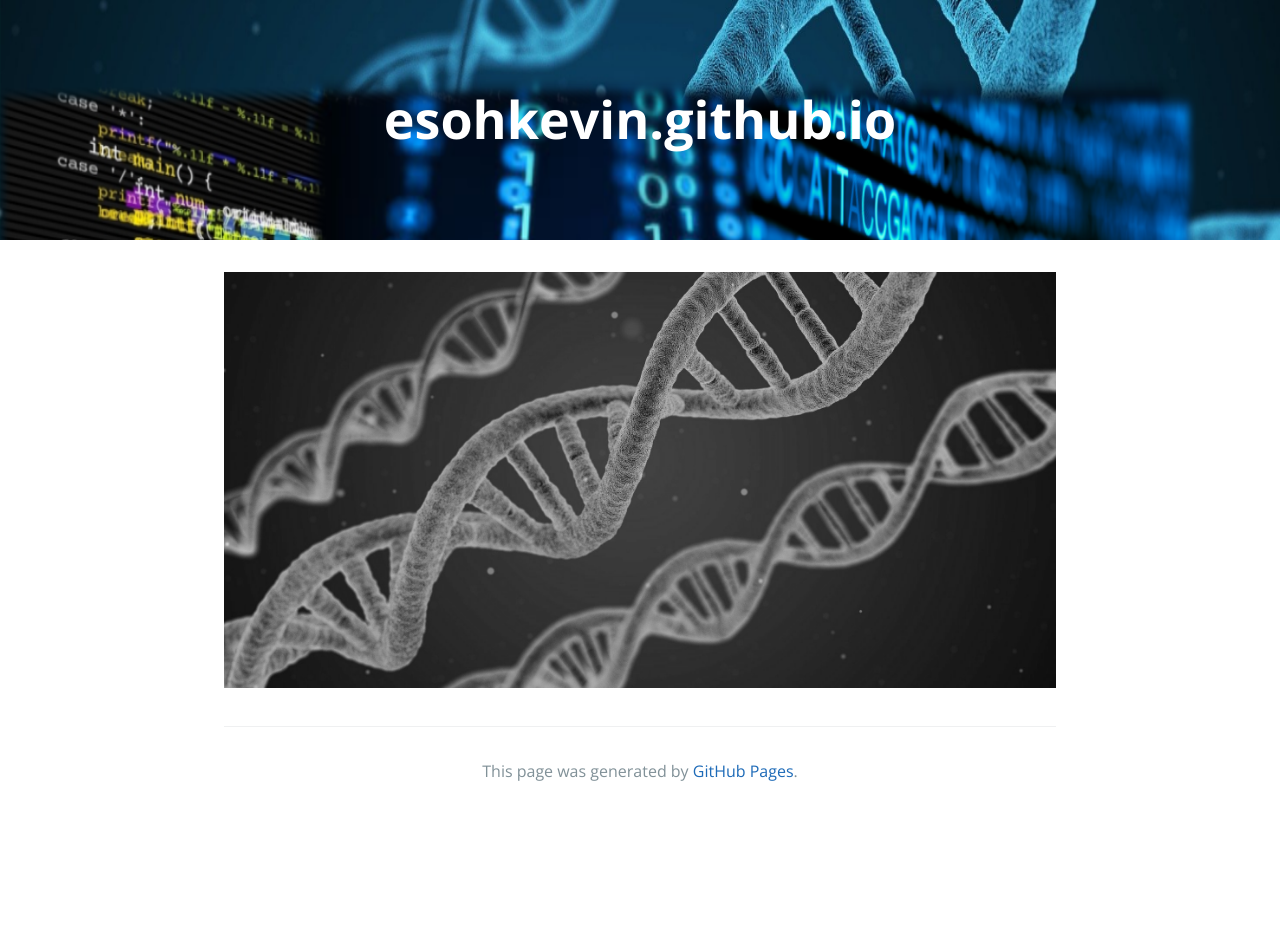
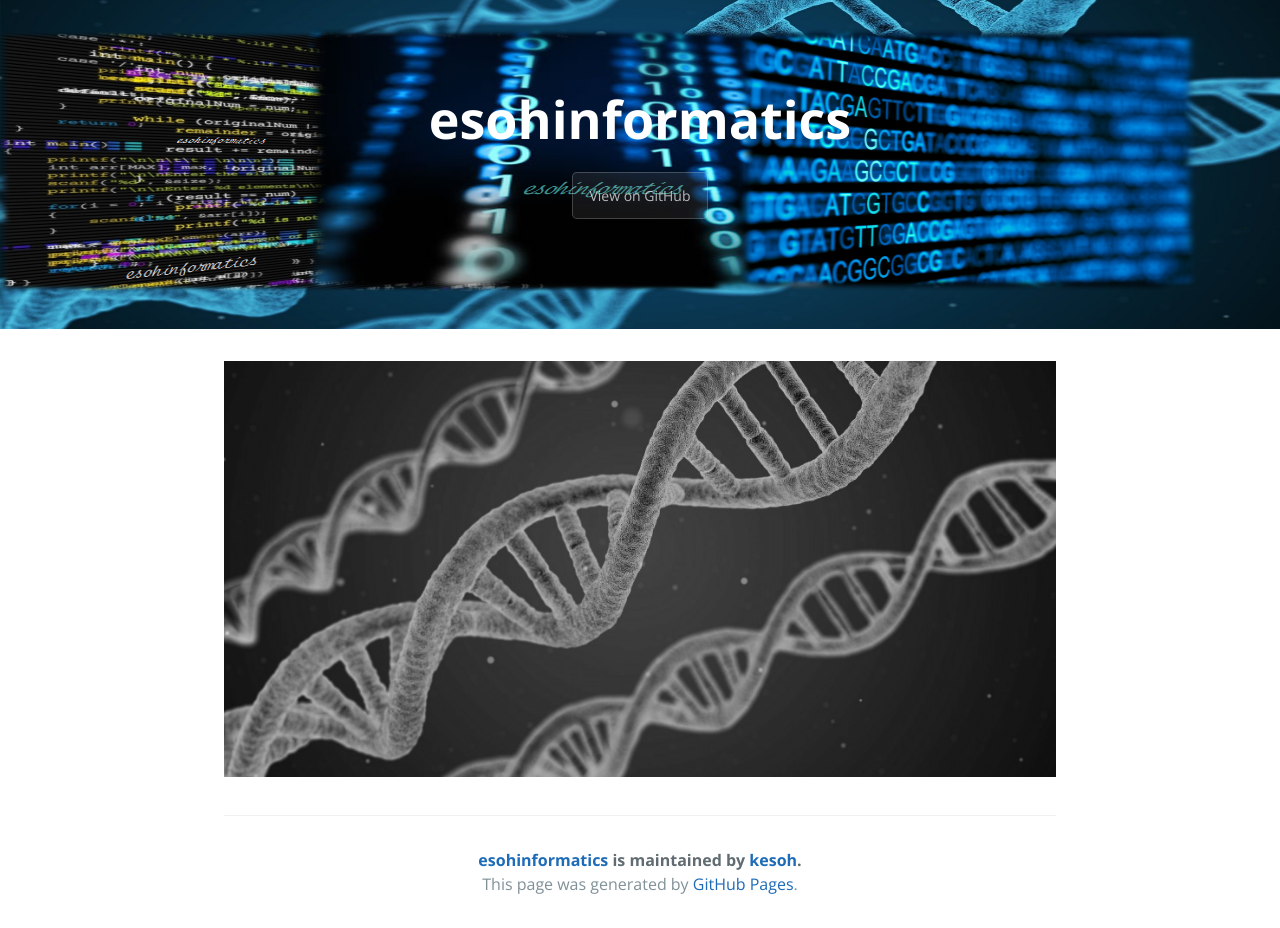
Before and after one commit to esohkevin/esohkevin.github.io, a Jekyll site: the page built from docs/index.md, in a window 1280 px wide. Built offline with Jekyll 4.4.1, drawn with Linux system fonts in a browser that asks for light colours; the repository's description, which GitHub fills in, is left out; before the commit the page ends 900 px from its top, so only the background shows below that; some of the changed lines change nothing that is shown.

Commit message:
modified gem

```diff
--- a/docs/_config.yml
+++ b/docs/_config.yml
@@ -18,4 +18,137 @@
 # You can create any custom variable you would like, and they will be accessible
 # in the templates via {{ site.myvariable }}.
 
-remote_theme: chrisrhymes/bulma-clean-theme
+title: esohinformatics
+author:
+  name: Kevin Esoh
+  email: esohkev@gmail.com
+description: > # this means to ignore newlines until "show_excerpts:"
+
+show_excerpts: false # set to true to show excerpts on the homepage
+show_drafts: true
+show_downloads: false
+google_analytics: true
+
+domain: esohinformatics
+url: "https://esohinformatics.com" # the base hostname & protocol for your site, e.g. http://example.com
+
+github:
+  owner_url: https://github.com/esohkevin
+  owner_name: kesoh
+  repository_url: https://github.com/esohkevin/esohkevin.github.io
+  repository_name: esohinformatics
+  is_project_page: true
+  baseurl: https://esohinformatics.com
+
+buttons:
+  zip_title: View on GitHub
+  github_hide: false
+
+pages:
+  baseurl: https://esohkevin.github.io
+  home: /index.html
+  about: /about.html
+  contact: /contact.html
+
+
+# point to my logo
+logourl: /assets/img/esoh.png
+logoalt: esohlogo
+
+# Navigation
+# List links that should appear in the site sidebar here
+navigation:
+- text: Introduction
+  internal: true
+  url: ./
+- text: Add a new page
+  internal: true
+  url: add-a-new-page
+- text: Configure the Guide
+  internal: true
+  url: configure-the-guide
+- text: GitHub Setup
+  internal: true
+  url: github
+- text: Create a Glossary
+  glossary: true
+- text: Edit this Repo
+  internal: false
+  url: https://esohinformatics.github.io
+
+# If you want to link only specific pages in your header, uncomment
+# this and add the path to the pages in order as they should show up
+#header_pages:
+# - about.md
+
+# Build settings
+theme: jekyll-theme-cayman
+#minima
+#  - jekyll-theme-hacker
+#  - minimal-mistakes-jekyll
+
+#remote_theme: pages-themes/hacker@v0.2.0
+
+plugins:
+  - jekyll-feed
+  - jekyll-seo-tag
+#  - jekyll-remote-theme
+
+# Minima date format
+# refer to https://shopify.github.io/liquid/filters/date/ if you want to customize this
+minima:
+  date_format: "%b %-d, %Y"
+
+# generate social links in footer
+social_links:
+  twitter: EsohKevin
+  github:  esohkevin
+  # devto: jekyll
+  # dribbble: jekyll
+  # facebook: jekyll
+  # flickr:   jekyll
+  # instagram: jekyll
+  linkedin: Kevin-Esoh
+  # pinterest: jekyll
+  # youtube: jekyll
+  # youtube_channel: UC8CXR0-3I70i1tfPg1PAE1g
+  youtube_channel_name: esohinformatics
+  # telegram: jekyll
+  # googleplus: +jekyll
+  # microdotblog: jekyll
+  # keybase: jekyll
+  # google_scholar_id: qc6CJjYAAAAJ
+
+  # Mastodon instances
+  # mastodon:
+  # - username: jekyll
+  #   instance: example.com
+  # - username: jekyll2
+  #   instance: example.com
+
+  # GitLab instances
+  # gitlab:
+  # - username: jekyll
+  #   instance: example.com
+  # - username: jekyll2
+  #   instance: example.com
+
+# Exclude from processing.
+# The following items will not be processed, by default.
+# Any item listed under the `exclude:` key here will be automatically added to
+# the internal "default list".
+#
+# Excluded items can be processed by explicitly listing the directories or
+# their entries' file path in the `include:` list.
+#
+# exclude:
+#   - .sass-cache/
+#   - .jekyll-cache/
+#   - gemfiles/
+#   - Gemfile
+#   - Gemfile.lock
+#   - node_modules/
+#   - vendor/bundle/
+#   - vendor/cache/
+#   - vendor/gems/
+#   - vendor/ruby/
```
